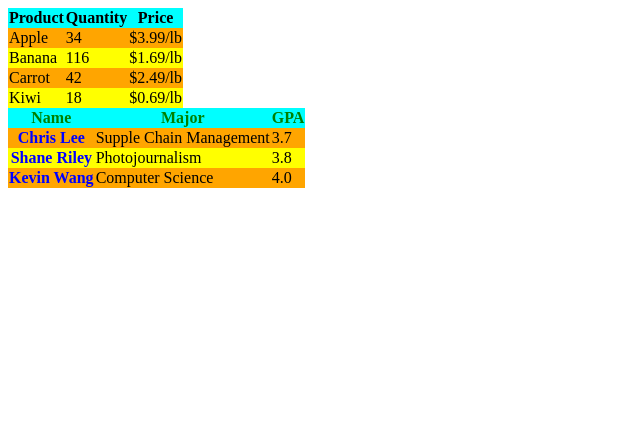
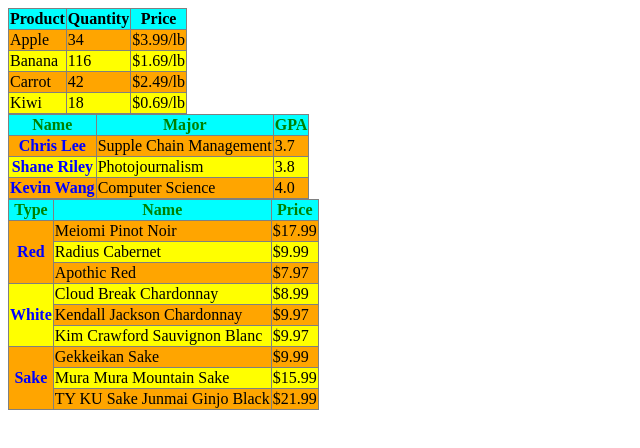
Before and after one commit to robertrossol/LS-202, a plain HTML site: page practice/tables.html in a window 1280 px wide. Shown: the whole page, without its empty margins (0-640 px from the left). Drawn offline with Linux system fonts and the light colour scheme.

Commit message:
tables practice completed

```diff
--- a/practice/tables.html
+++ b/practice/tables.html
@@ -19,6 +19,9 @@
       /* td {
         background-color: orange;
       } */
+      td, th {
+        border: 1px solid gray;
+      }
       tbody tr:nth-child(2n+1) {
         background-color: orange;
       }
@@ -86,5 +89,58 @@
         </tr>
       </tbody>
     </table>
+
+    <table>
+      <thead>
+        <tr>
+          <th scope="col">Type</th>
+          <th scope="col">Name</th>
+          <th scope="col">Price</th>
+        </tr>
+      </thead>
+      <tbody>
+        <tr>
+          <th scope="row" rowspan="3">Red</th>
+          <td>Meiomi Pinot Noir</td>
+          <td>$17.99</td>
+        </tr>
+        <tr>
+          <td>Radius Cabernet</td>
+          <td>$9.99</td>
+        </tr>
+        <tr>
+          <td>Apothic Red</td>
+          <td>$7.97</td>
+        </tr>
+
+        <tr>
+          <th scope="row" rowspan="3">White</th>
+          <td>Cloud Break Chardonnay</td>
+          <td>$8.99</td>
+        </tr>
+        <tr>
+          <td>Kendall Jackson Chardonnay</td>
+          <td>$9.97</td>
+        </tr>
+        <tr>
+          <td>Kim Crawford Sauvignon Blanc</td>
+          <td>$9.97</td>
+        </tr>
+
+        <tr>
+          <th scope="row" rowspan="3">Sake</th>
+          <td>Gekkeikan Sake</td>
+          <td>$9.99</td>
+        </tr>
+        <tr>
+          <td>Mura Mura Mountain Sake</td>
+          <td>$15.99</td>
+        </tr>
+        <tr>
+          <td>TY KU Sake Junmai Ginjo Black</td>
+          <td>$21.99</td>
+        </tr>
+      </tbody>
+    </table>
   </body>
 </html>
```
